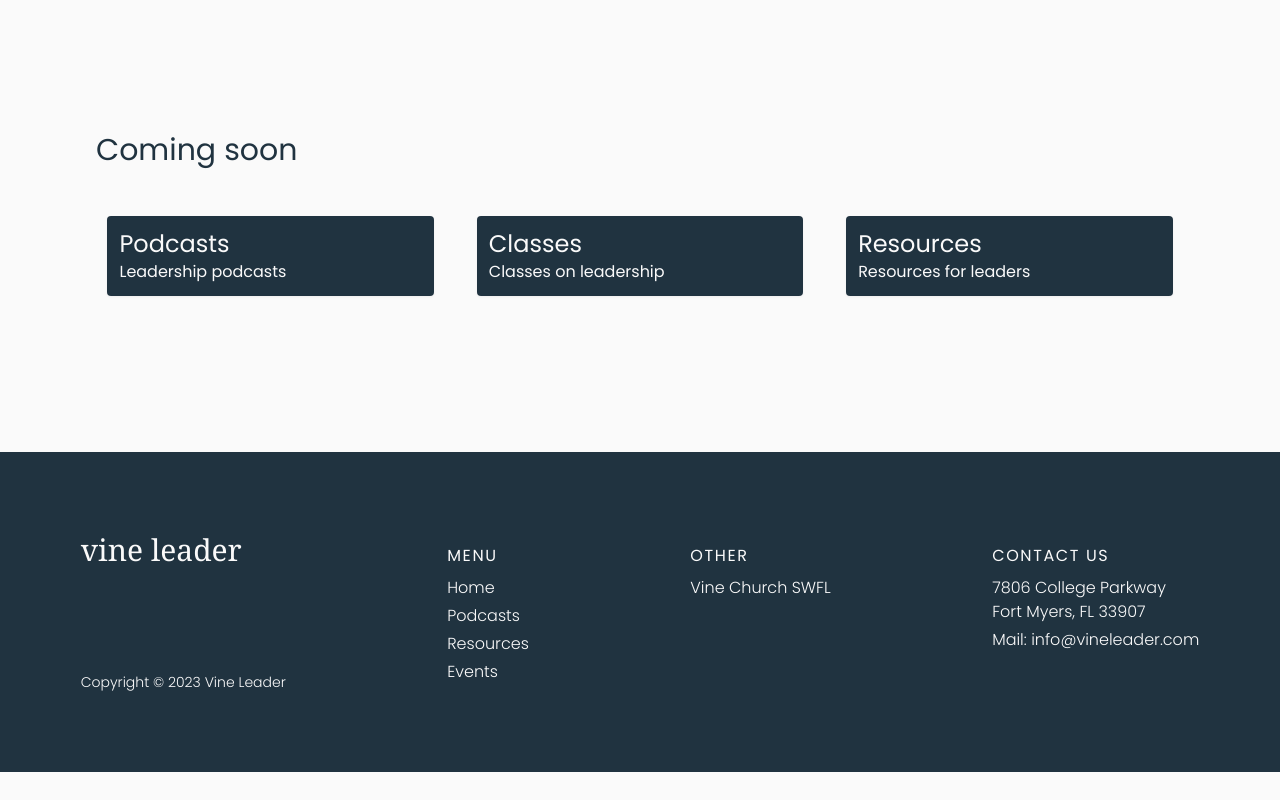
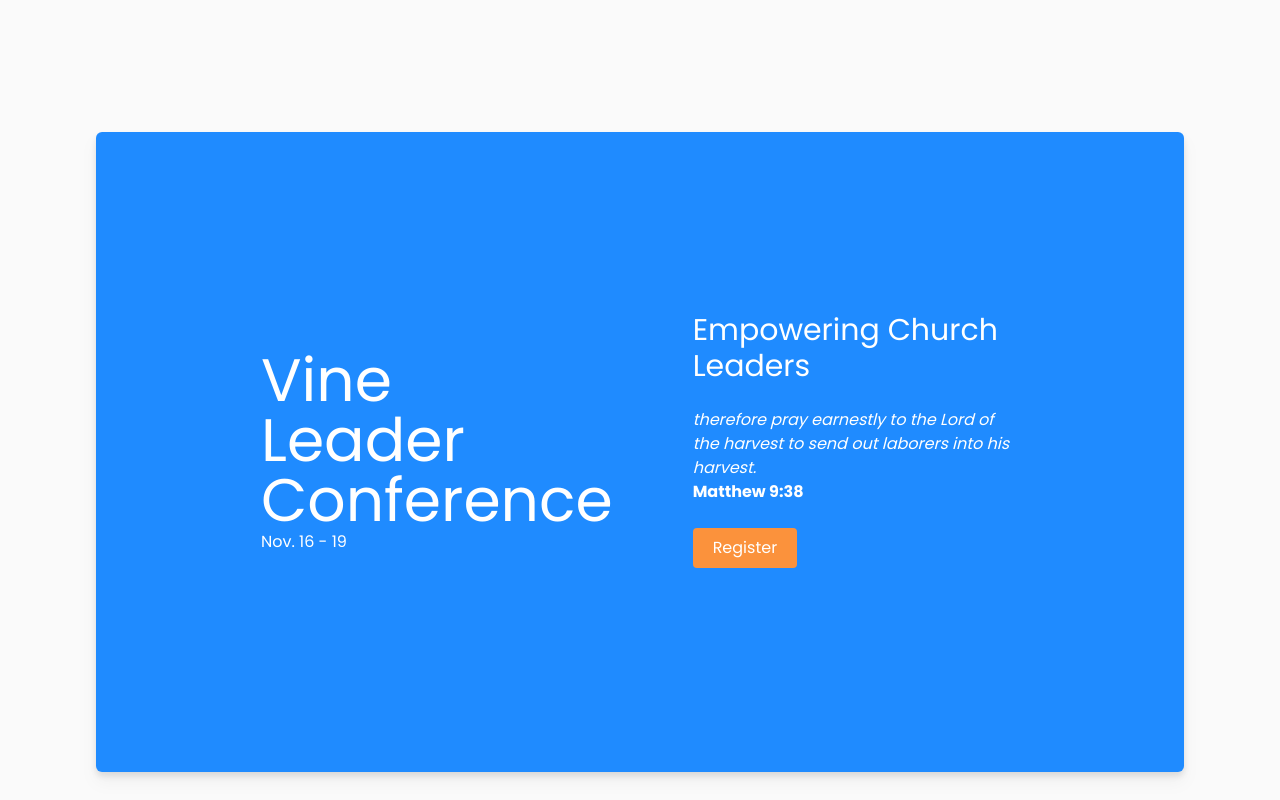
Before and after one commit to rmscrlos/vineleader, a Next.js app: page / in a window 1280 px wide. Shown: the part 700-1500 px from the top of the page. Before the commit the page ends 1472 px from the top, so only its background shows below. Built offline with nearby package versions, Linux system fonts and the light colour scheme; no server answers.

Commit message:
added conference section in main page

```diff
--- a/src/app/globals.css
+++ b/src/app/globals.css
@@ -5,7 +5,7 @@
 @layer base {
 	:root {
 		--color-background: 0 0% 98%;
-		--color-foreground: 205deg 33% 19%;
+		--color-foreground: 0 0% 13%;
 		--color-accent-1: 211deg 100% 56%;
 		--color-accent-2: 212deg 97% 74%;
 		--color-accent-3: 199deg 100% 62%;
@@ -39,10 +39,11 @@
 	}
 
 	.dark {
-		--color-background: 205deg 33% 19%;
+		--color-background: 0 0% 13%;
 		--color-foreground: 0deg 0% 96%;
-		--color-accent-1: 212deg 97% 74%;
-		--color-accent-2: 211deg 100% 56%;
+		--color-accent-1: 211deg 100% 56%;
+		--color-accent-2: 212deg 97% 74%;
+		--color-accent-3: 199deg 100% 62%;
 
 		--card: 222.2 84% 4.9%;
 		--card-foreground: 210 40% 98%;
--- a/src/app/page.tsx
+++ b/src/app/page.tsx
@@ -1,11 +1,36 @@
 import Banner from "@/components/Banner";
+import Link from "next/link";
 
 export default function Home() {
 	return (
 		<main className="flex flex-col px-24 sm:px-6">
 			<Banner />
 
-			<div className="h-[20rem] md:h-auto">
+			<section className="w-full h-[40rem] bg-blueaccent-1 rounded-md flex justify-center items-center mb-24 gap-20 text-white drop-shadow-lg md:flex-col md:h-[50rem]">
+				<div>
+					<h1 className="text-6xl sm:text-5xl">
+						Vine <br /> Leader <br /> Conference
+					</h1>
+					<p>Nov. 16 - 19</p>
+				</div>
+				<div className="w-[30%] h-fit md:w-[62%] sm:w-[82%]">
+					<p className="text-3xl mb-6">Empowering Church Leaders</p>
+					<p className="italic">
+						therefore pray earnestly to the Lord of the harvest to send out
+						laborers into his harvest.
+					</p>
+					<p className="font-bold">Matthew 9:38</p>
+
+					<Link
+						className="bg-orange-400 my-6 inline-block py-2 px-5 rounded relative"
+						href="https://guestli.st/754095"
+					>
+						Register
+					</Link>
+				</div>
+			</section>
+
+			<section className="h-[20rem] md:h-auto">
 				<h3 className="text-3xl">Coming soon</h3>
 				<div className="flex items-center justify-around my-12 gap-5 md:items-baseline sm:flex-col">
 					<div className="w-[30%] p-3 bg-foreground text-background rounded drop-shadow-sm sm:w-full">
@@ -21,7 +46,7 @@ export default function Home() {
 						<p>Resources for leaders</p>
 					</div>
 				</div>
-			</div>
+			</section>
 		</main>
 	);
 }
--- a/src/components/ui/button.tsx
+++ b/src/components/ui/button.tsx
@@ -1,15 +1,15 @@
-import * as React from "react"
-import { Slot } from "@radix-ui/react-slot"
-import { cva, type VariantProps } from "class-variance-authority"
+import * as React from "react";
+import { Slot } from "@radix-ui/react-slot";
+import { cva, type VariantProps } from "class-variance-authority";
 
-import { cn } from "@/lib/utils"
+import { cn } from "@/lib/utils";
 
 const buttonVariants = cva(
 	"inline-flex items-center justify-center rounded-md text-sm font-medium ring-offset-background transition-colors focus-visible:outline-none focus-visible:ring-2 focus-visible:ring-ring focus-visible:ring-offset-2 disabled:pointer-events-none disabled:opacity-50",
 	{
 		variants: {
 			variant: {
-        default: "bg-primary text-primary-foreground hover:bg-primary/90",
+				default: "bg-foreground text-primary-foreground hover:bg-primary/90",
 				destructive:
 					"bg-destructive text-destructive-foreground hover:bg-destructive/90",
 				outline:
@@ -31,26 +31,26 @@ const buttonVariants = cva(
 			size: "default",
 		},
 	}
-)
+);
 
 export interface ButtonProps
 	extends React.ButtonHTMLAttributes<HTMLButtonElement>,
 		VariantProps<typeof buttonVariants> {
-  asChild?: boolean
+	asChild?: boolean;
 }
 
 const Button = React.forwardRef<HTMLButtonElement, ButtonProps>(
 	({ className, variant, size, asChild = false, ...props }, ref) => {
-    const Comp = asChild ? Slot : "button"
+		const Comp = asChild ? Slot : "button";
 		return (
 			<Comp
 				className={cn(buttonVariants({ variant, size, className }))}
 				ref={ref}
 				{...props}
 			/>
-    )
+		);
 	}
-)
-Button.displayName = "Button"
+);
+Button.displayName = "Button";
 
-export { Button, buttonVariants }
+export { Button, buttonVariants };
```
Lines whose indentation alone changed are shown as unchanged.
